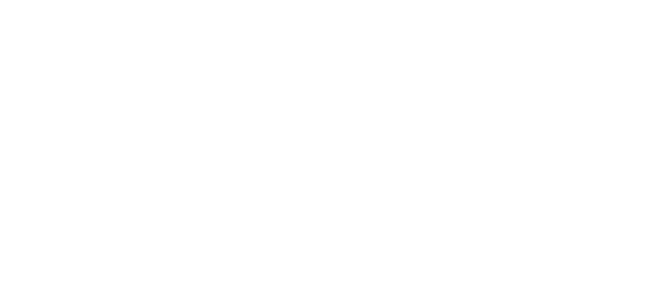
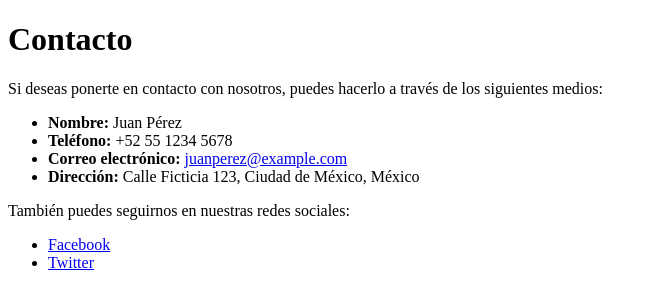
Before and after one commit to Mishxael/mayo, a plain HTML site: page contacto.html in a window 1280 px wide. Shown: the whole page, without its empty margins (0-657 px from the left). Drawn offline with Linux system fonts and the light colour scheme.

Commit message:
contacto

```diff
--- a/contacto.html
+++ b/contacto.html
@@ -0,0 +1,24 @@
+<!DOCTYPE html>
+<html lang="es">
+<head>
+    <meta charset="UTF-8">
+    <title>Información de Contacto</title>
+</head>
+<body>
+    <h1>Contacto</h1>
+    <p>Si deseas ponerte en contacto con nosotros, puedes hacerlo a través de los siguientes medios:</p>
+
+    <ul>
+        <li><strong>Nombre:</strong> Juan Pérez</li>
+        <li><strong>Teléfono:</strong> +52 55 1234 5678</li>
+        <li><strong>Correo electrónico:</strong> <a href="mailto:juanperez@example.com">juanperez@example.com</a></li>
+        <li><strong>Dirección:</strong> Calle Ficticia 123, Ciudad de México, México</li>
+    </ul>
+
+    <p>También puedes seguirnos en nuestras redes sociales:</p>
+    <ul>
+        <li><a href="https://facebook.com/tuempresa" target="_blank">Facebook</a></li>
+        <li><a href="https://twitter.com/tuempresa" target="_blank">Twitter</a></li>
+    </ul>
+</body>
+</html>
```
Also changed, not shown: empresa.html (+3 -0 lines), index.html (+1 -0 lines).
